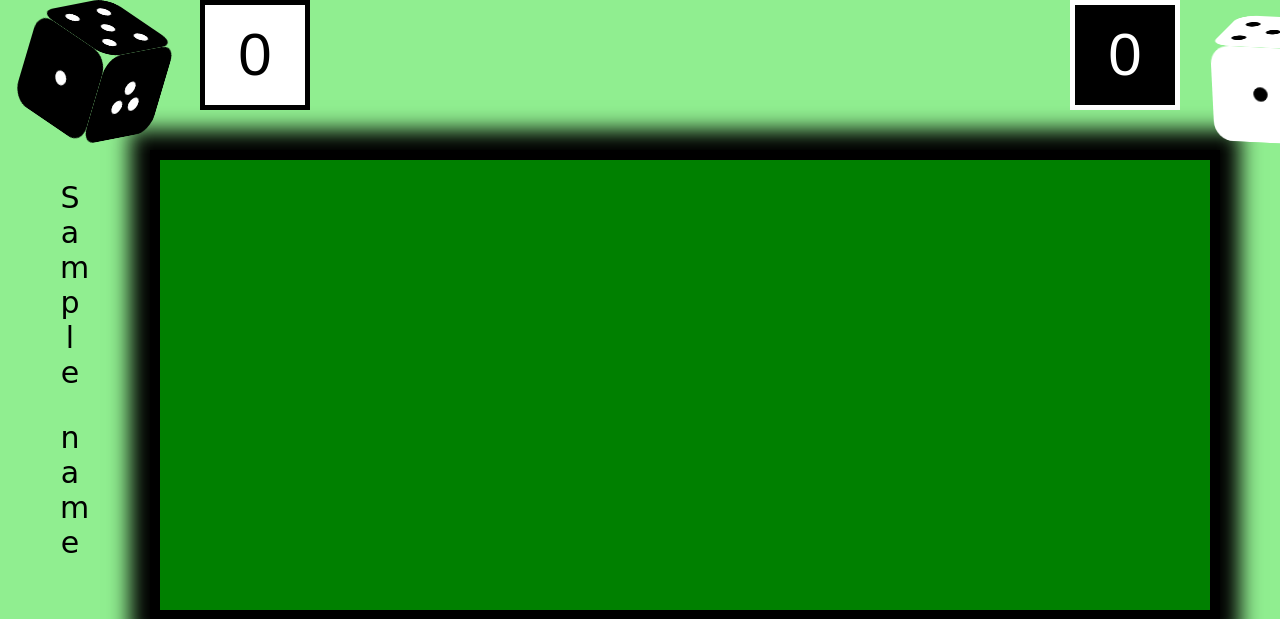
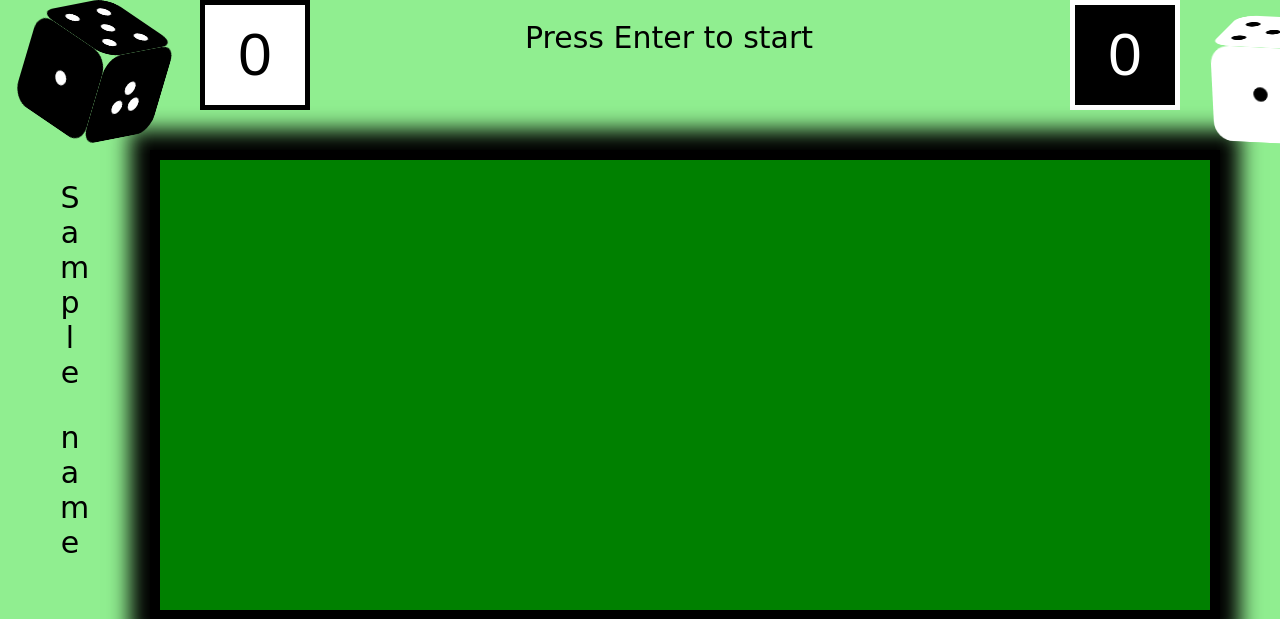
Before and after one commit to MetYellowe/dice, a Node project: template views/dice.pug in a window 1280 px wide; the page is wider, and only the part inside the window is pictured. Shown: the top 619 px of that part. Run offline with Node 20 templates, Linux system fonts and the light colour scheme; the template is opened without the code that fills it: most values are stand-ins (such as "Sample title", 1, 10 or a date in 2020).

Commit message:
Add new opportunity

```diff
--- a/public/stylesheets/htmlBody.css
+++ b/public/stylesheets/htmlBody.css
@@ -5,3 +5,11 @@ html, body {
     height: 100%;
     background-color: lightgreen;
 }
+
+.info-message {
+    position: absolute;
+    top: 20px;
+    left: 525px;
+    font: 30px "Comic Sans MS";
+    color: black;
+  }
--- a/views/dice.pug
+++ b/views/dice.pug
@@ -14,6 +14,7 @@ html(lang='en' id='h')
     script(src='/javascripts/direction.js')
     script(src='/controllers/d.js')
   body
+    span(id='infoMessage' class='info-message') Press Enter to start
     div(id='table1', class='t1') 0
     div(id='table2', class='t2') 0
     div(id='nickPlace1', class='np1')
```
Also changed, not shown: public/javascripts/direction.js (+17 -8 lines).
